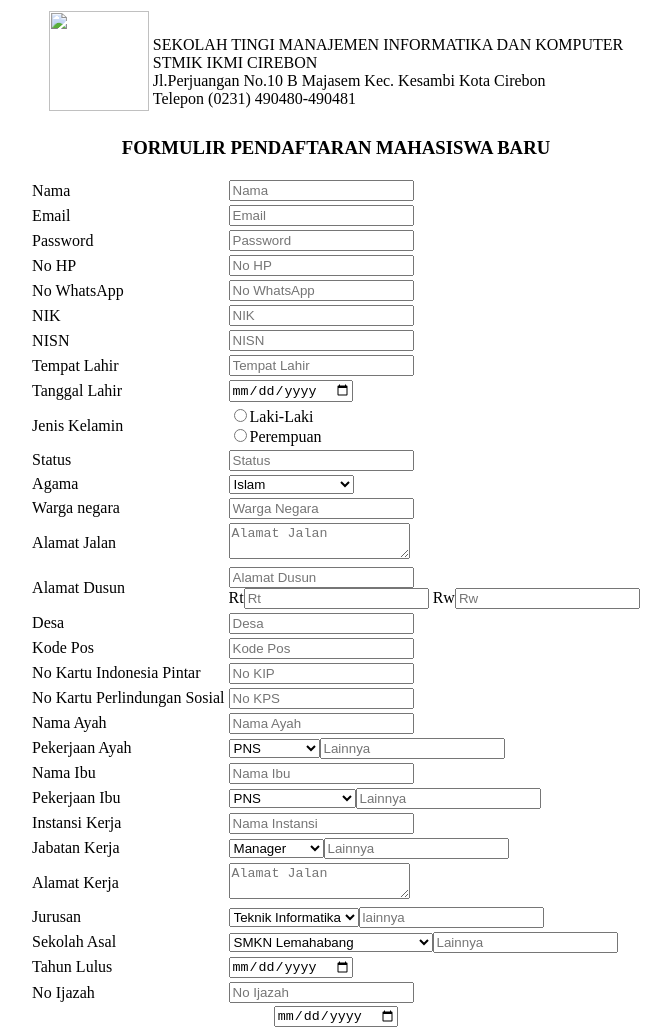
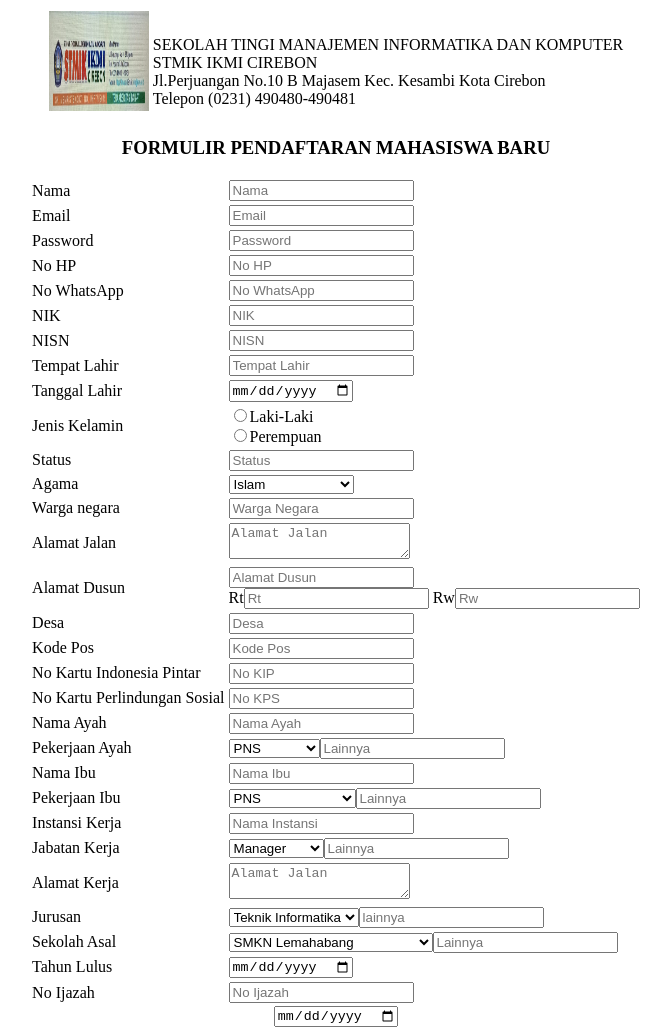
Before and after one commit to 32211462/Basic.html.form, a plain HTML site: page index.html in a window 1280 px wide. Shown: the top 1030 px of the page, without its empty margins (304-975 px from the left). Drawn offline with Linux system fonts and the light colour scheme.

Commit message:
Update index.html

```diff
--- a/index.html
+++ b/index.html
@@ -10,7 +10,7 @@
 	<form>
 		<table>
 			<tr>
-				<td><img src="logo.png" height="100" width="100"></td>
+				<td><img src="logo.jpg" height="100" width="100"></td>
 				<td>
 					<br>SEKOLAH TINGI MANAJEMEN INFORMATIKA DAN KOMPUTER
 					<br>STMIK IKMI CIREBON
```
